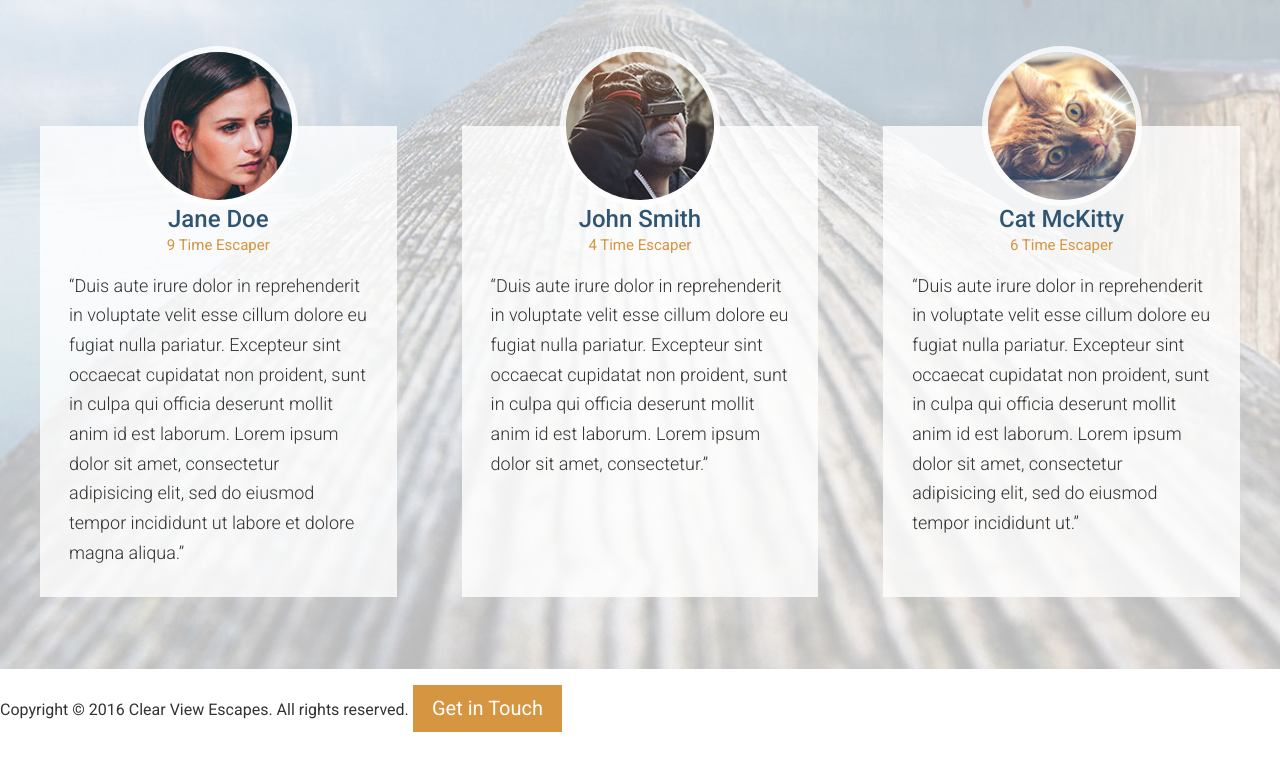
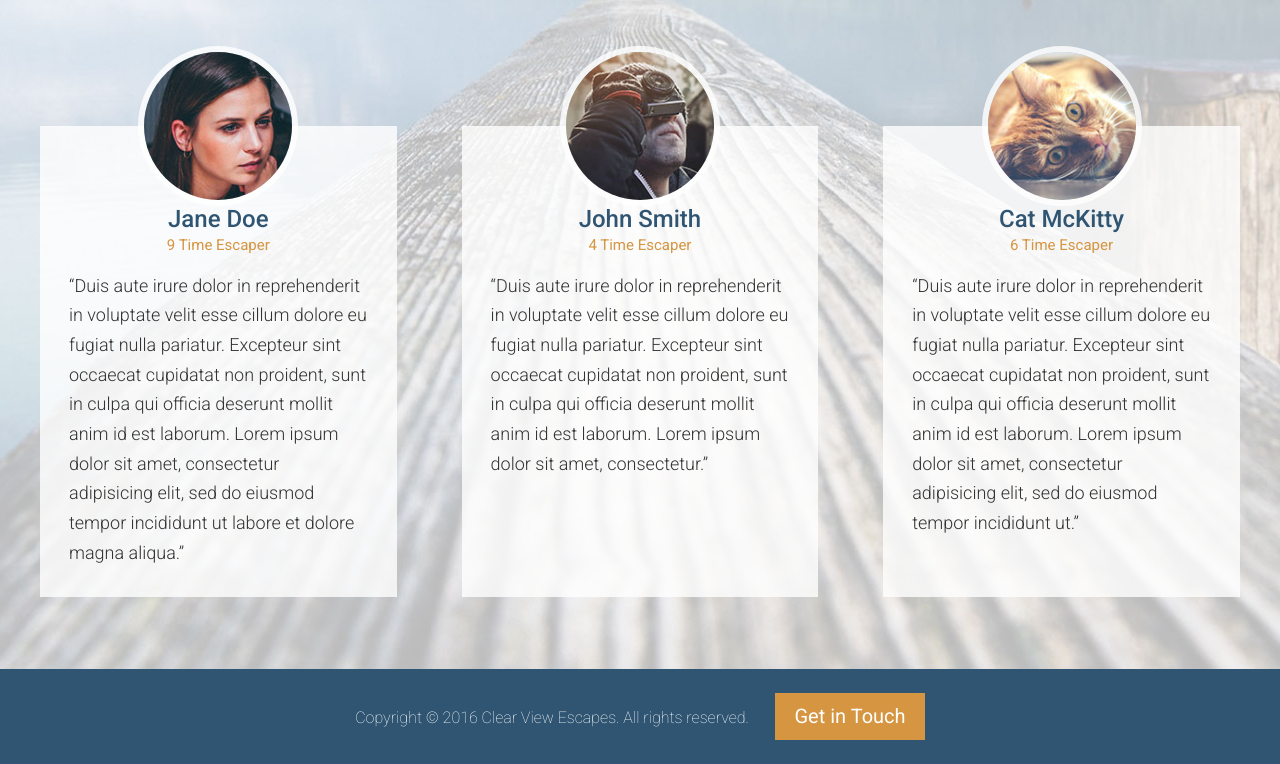
Before and after one commit to esomosierra/Travel-Site, a website: page app/index.html in a window 1280 px wide. Shown: the part 3232-3996 px from the top of the page. Drawn offline with Linux system fonts and the light colour scheme.

Commit message:
Completed styling the footer.

```diff
--- a/app/assets/css/modules/_btn.css
+++ b/app/assets/css/modules/_btn.css
@@ -15,6 +15,6 @@
     }
 
         @mixin atSmall {
-            font-size: 1.25rem; /* Desktop, tablet view */
+            font-size: 1.25rem;
         }
 }
--- /dev/null
+++ b/app/assets/css/modules/_site-footer.css
@@ -0,0 +1,20 @@
+.site-footer {
+    background-color: $mainBlue;
+    color: #fff;
+    padding: .5rem;
+    text-align: center;
+
+    &__text { /* Base: Mobile View. Smaller Screen */
+        display: block;
+        margin-bottom: 1rem;
+        font-weight: 200;
+
+        @mixin atMedium { /* Will effect on Min Width of 800px up to larger size */
+            display: inline;
+            margin-bottom: 0;
+            margin-right: 1.4rem;
+        }
+    }
+
+
+}
--- a/app/assets/css/styles.css
+++ b/app/assets/css/styles.css
@@ -12,3 +12,4 @@
 @import 'modules/_section-title';
 @import 'modules/_feature-item';
 @import 'modules/_testimonial';
+@import 'modules/_site-footer';
--- a/app/index.html
+++ b/app/index.html
@@ -152,8 +152,10 @@
       </div>
   </div>
 
-  <footer>
-    <p>Copyright &copy; 2016 Clear View Escapes. All rights reserved. <a href="#" class="btn btn--orange">Get in Touch</a></p>
+  <footer class="site-footer">
+    <div class="wrapper">
+        <p><span class="site-footer__text">Copyright &copy; 2016 Clear View Escapes. All rights reserved.</span> <a href="#" class="btn btn--orange">Get in Touch</a></p>
+    </div>
   </footer>
 </body>
 </html>
--- a/app/temp/styles/styles.css
+++ b/app/temp/styles/styles.css
@@ -451,7 +451,7 @@ a {
 @media (min-width: 530px) {
 
 .btn {
-            font-size: 1.25rem /* Desktop, tablet view */
+            font-size: 1.25rem
 }
     }
 
@@ -483,7 +483,7 @@ a {
         padding: 0; /* Base: Mobile View. Smaller Screen*/
     }
 
-/* Will take effect if screen has a Min Width of 1200px up to larger screen size */
+/* Will take effect if screen has a Min Width of 1010px up to larger screen size */
 
 @media (min-width: 1010px) {
 
@@ -559,11 +559,11 @@ a {
         background: #e0e6ef;
     }
 
-/* Will take effect if screen has a Min Width of 1200px up to larger screen size */
+/* Will take effect if screen has a Min Width of 1010px up to larger screen size */
 
 @media (min-width: 1010px) {
 
-.page-section--testimonial { /* Will take effect if screen has a Min Width of 800px up to larger screen size */
+.page-section--testimonial { /* Will take effect if screen has a Min Width of 1010px up to larger screen size */
             background: url('/assets/images/testimonials-bg.jpg') top center no-repeat;
             background-size: cover
     }
@@ -664,11 +664,11 @@ a {
         }
     }
 
-/* Will take effect if screen has a Min Width of 1200px up to larger screen size */
+/* Will take effect if screen has a Min Width of 1010px up to larger screen size */
 
 @media (min-width: 1010px) {
 
-.row { /* Will take effect if screen has a Min Width of 800px up to larger screen size */
+.row { /* Will take effect if screen has a Min Width of 1010px up to larger screen size */
 }
 
         .row__large-4 {
@@ -752,7 +752,7 @@ a {
             display: flex;
         }
 
-/* Will take effect if screen has a Min Width of 1200px up to larger screen size */
+/* Will take effect if screen has a Min Width of 1010px up to larger screen size */
 
 @media (min-width: 1010px) {
 
@@ -884,7 +884,7 @@ a {
     margin-bottom: 98px;
 }
 
-/* Will take effect if screen has a Min Width of 1200px up to larger screen size */
+/* Will take effect if screen has a Min Width of 1010px up to larger screen size */
 
 @media (min-width: 1010px) {
 
@@ -924,3 +924,29 @@ a {
         font-size: 0.9375rem;
         margin: .25rem 0 1rem 0;
     }
+
+.site-footer {
+    background-color: #2f5572;
+    color: #fff;
+    padding: .5rem;
+    text-align: center;
+
+
+}
+
+.site-footer__text { /* Base: Mobile View. Smaller Screen */
+        display: block;
+        margin-bottom: 1rem;
+        font-weight: 200;
+    }
+
+/* Will take effect if screen has a Min Width of 800px up to larger screen size */
+
+@media (min-width: 800px) {
+
+.site-footer__text { /* Will effect on Min Width of 800px up to larger size */
+            display: inline;
+            margin-bottom: 0;
+            margin-right: 1.4rem
+    }
+    }
```
Also changed, not shown: 1 other file.
